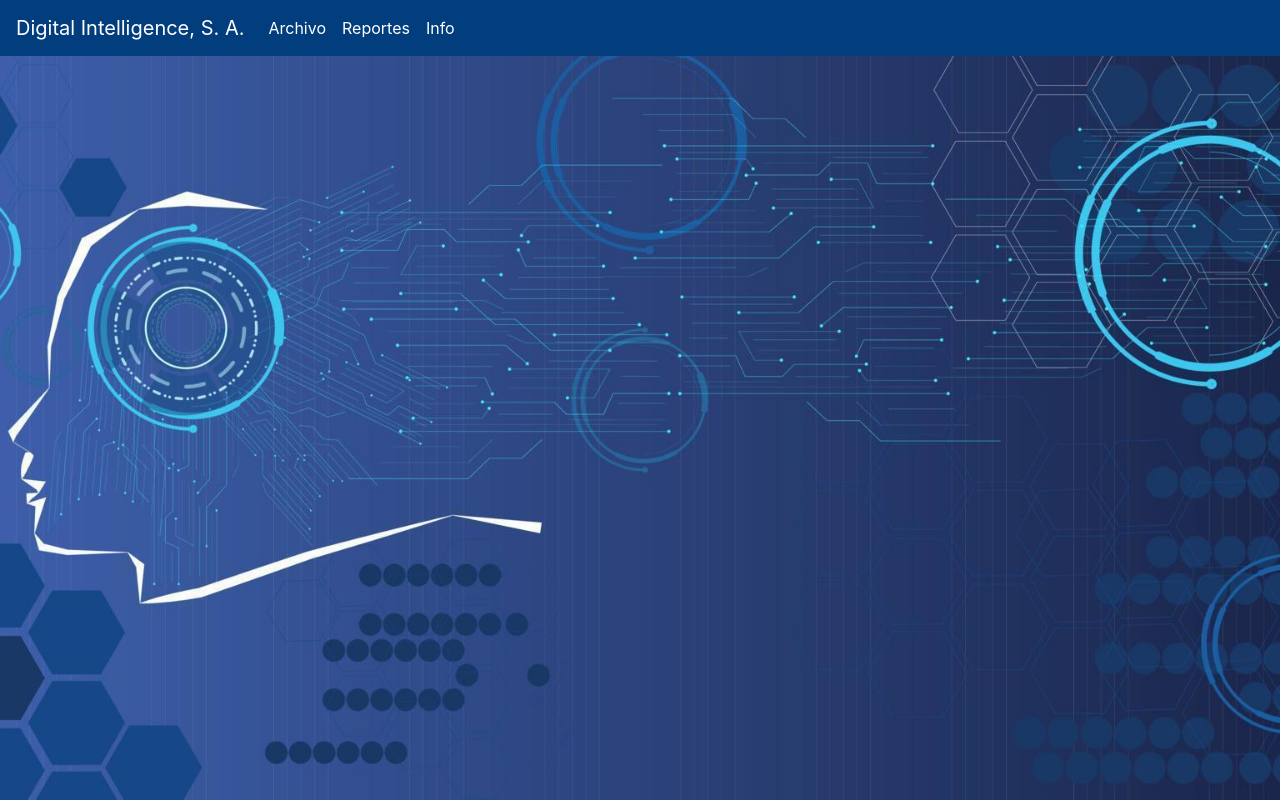
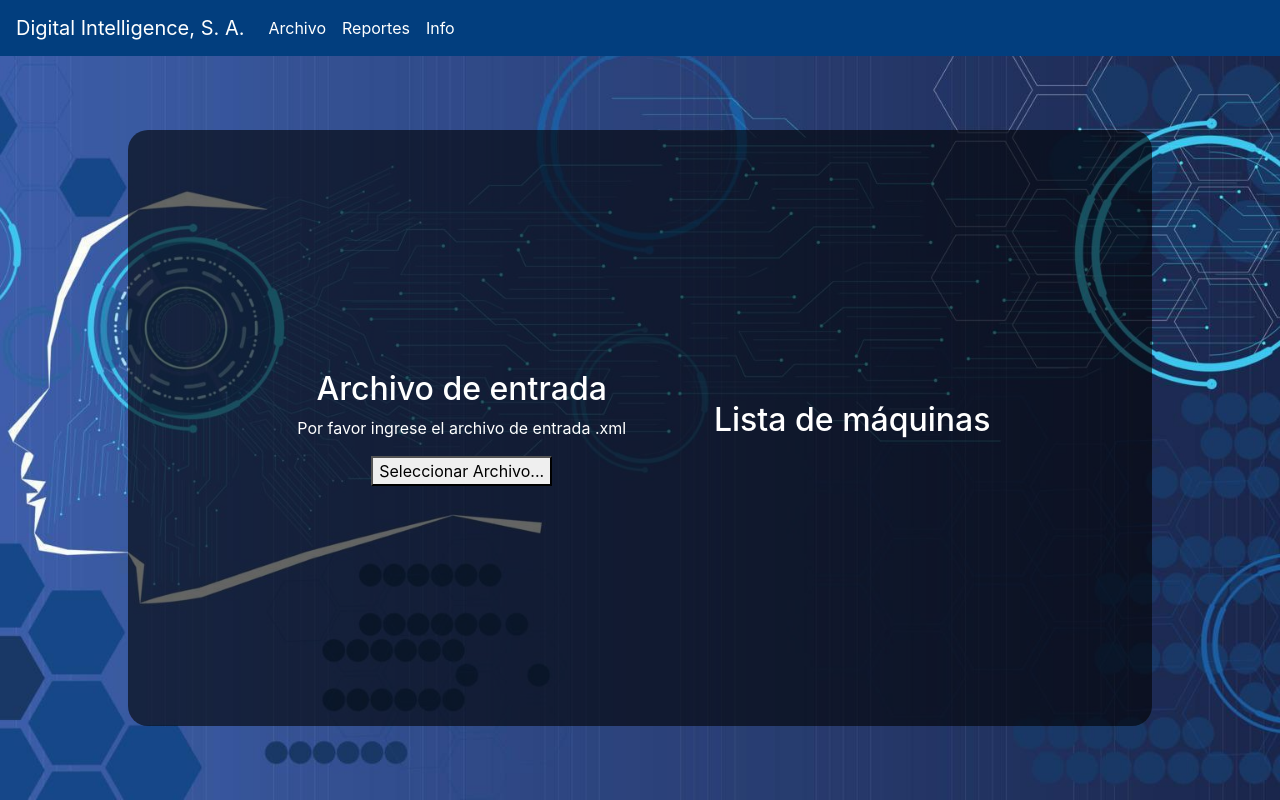
Before and after one commit to XaviDeLeon044270/IPC2_Proyecto2_202300596, a Flask app: page /archivo in a window 1280 px wide. Run offline with Flask 3, Linux system fonts and the light colour scheme; some libraries are stand-ins or nearby versions.

Commit message:
cuarto commit

```diff
--- a/main.py
+++ b/main.py
@@ -1,4 +1,7 @@
-from flask import Flask, render_template
+from flask import Flask, render_template, request
+import os
+from xml.etree import ElementTree
+from werkzeug.utils import secure_filename
 
 class MyApp:
     def __init__(self):
@@ -7,7 +10,7 @@ class MyApp:
 
     def setup_routes(self):
         self.app.add_url_rule('/', 'home', self.home)
-        self.app.add_url_rule('/archivo', 'archivo', self.archivo)
+        self.app.add_url_rule('/archivo', 'archivo', self.archivo, methods=['GET', 'POST'])
         self.app.add_url_rule('/info', 'info', self.info)
         self.app.add_url_rule('/reportes', 'reportes', self.reportes)
 
@@ -15,7 +18,16 @@ class MyApp:
         return render_template('index.html')
 
     def archivo(self):
-        return render_template('archivo.html')
+        if request.method == 'POST':
+            file = request.files.get('fileInput')
+            if file and file.filename.endswith('.xml'):
+                filename = secure_filename(file.filename)
+                file.save(os.path.join('uploads', filename))
+                return 'Archivo subido con éxito'
+            else:
+                return 'No se seleccionó ningún archivo o el archivo no es válido'
+        else:
+            return render_template('archivo.html')
 
     def info(self):
         return render_template('info.html')
--- a/templates/archivo.html
+++ b/templates/archivo.html
@@ -3,11 +3,70 @@
 <head>
     <title>Proyecto 2</title>
     <link rel="stylesheet" href="https://stackpath.bootstrapcdn.com/bootstrap/4.3.1/css/bootstrap.min.css">
-    <link rel="stylesheet" href="{{ url_for('static', filename='css/styles.css') }}">
     <link rel="icon" href="{{ url_for('static', filename='images/engranajes.png') }}" type="image/png">
+    <style>
+        .navbar {
+            background-color: #023e7e !important; /* Color de fondo azul */
+        }
+
+        .nav-item .nav-link.active {
+            background-color: #013f81 !important; /* Color de fondo azul oscuro para el enlace activo */
+            color: white !important; /* Color de texto blanco para el enlace activo */
+        }
+
+        .nav-link, .navbar-brand {
+            color: white !important; /* Color de texto blanco para todos los enlaces y la etiqueta principal */
+        }
+
+        body {
+            background: url('/static/images/fondo.jpg') no-repeat center center fixed;
+            -webkit-background-size: cover;
+            -moz-background-size: cover;
+            -o-background-size: cover;
+            background-size: cover;
+            margin: 0;
+        }
+
+        .center-container {
+            display: flex;
+            justify-content: center;
+            align-items: center;
+            height: calc(100vh - 56px);
+        }
+
+        .form-container {
+            background-color: rgba(0, 0, 0, 0.6);
+            color: white;
+            padding: 20px;
+            width: 80%;
+            max-width: 80%;
+            height: 80%;
+            max-height: 600px;
+            border-radius: 20px;
+            text-align: center;
+            display: flex;
+            justify-content: center;
+            align-items: center;
+        }
+
+        .left-column {
+            text-align: center;
+            margin-right: 80px;
+            width: 35%;
+        }
+
+        .right-column {
+            text-align: right;
+        }
+
+        .right-column img {
+            max-width: 100%;
+            height: auto;
+        }
+    </style>
 </head>
 <body>
-    <nav class="navbar navbar-expand-lg navbar-light bg-light">
+    <nav class="navbar navbar-expand-lg">
         <a class="navbar-brand" href="/">Digital Intelligence, S. A.</a>
         <div class="collapse navbar-collapse">
             <ul class="navbar-nav mr-auto">
@@ -23,5 +82,26 @@
             </ul>
         </div>
     </nav>
+    <div class="center-container">
+        <div class="form-container">
+            <div class="left-column">
+                <form action="/archivo" method="post" enctype="multipart/form-data" onsubmit="showMessage()">
+                    <h2>Archivo de entrada</h2>
+                    <p>Por favor ingrese el archivo de entrada .xml</p>
+                    <input type="file" id="fileInput" name="fileInput" accept=".xml" style="display: none;" onchange="this.form.submit()">
+                    <button type="button" onclick="document.getElementById('fileInput').click();">Seleccionar Archivo...</button>
+                </form>
+            </div>
+            <div class="right-column">
+                <h2>Lista de máquinas</h2>
+                <p id="message"></p>
+            </div>
+        </div>
+    </div>
+    <script>
+    function showMessage() {
+        document.getElementById('message').textContent = 'Se envió el archivo con éxito.';
+    }
+    </script>
 </body>
 </html>
```
